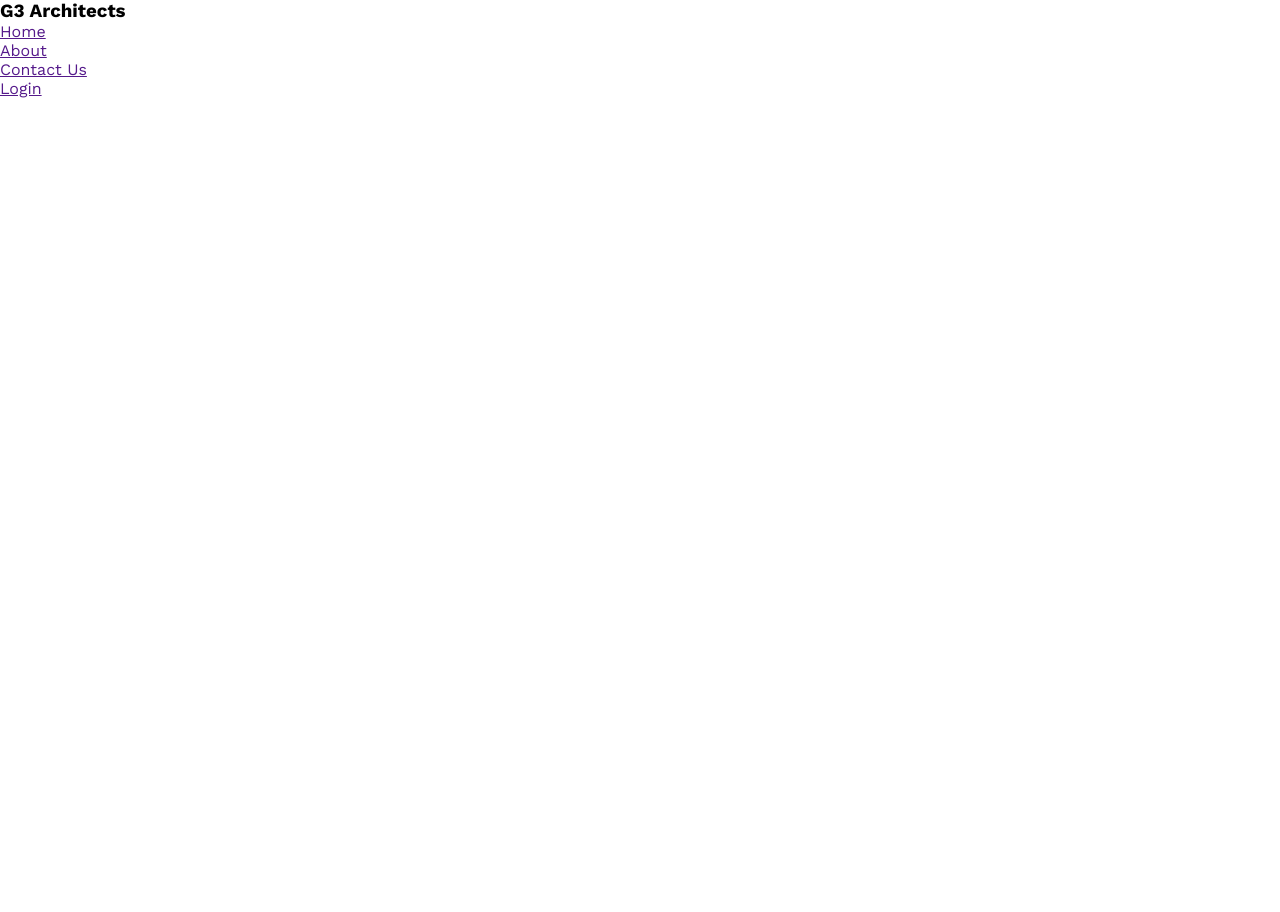
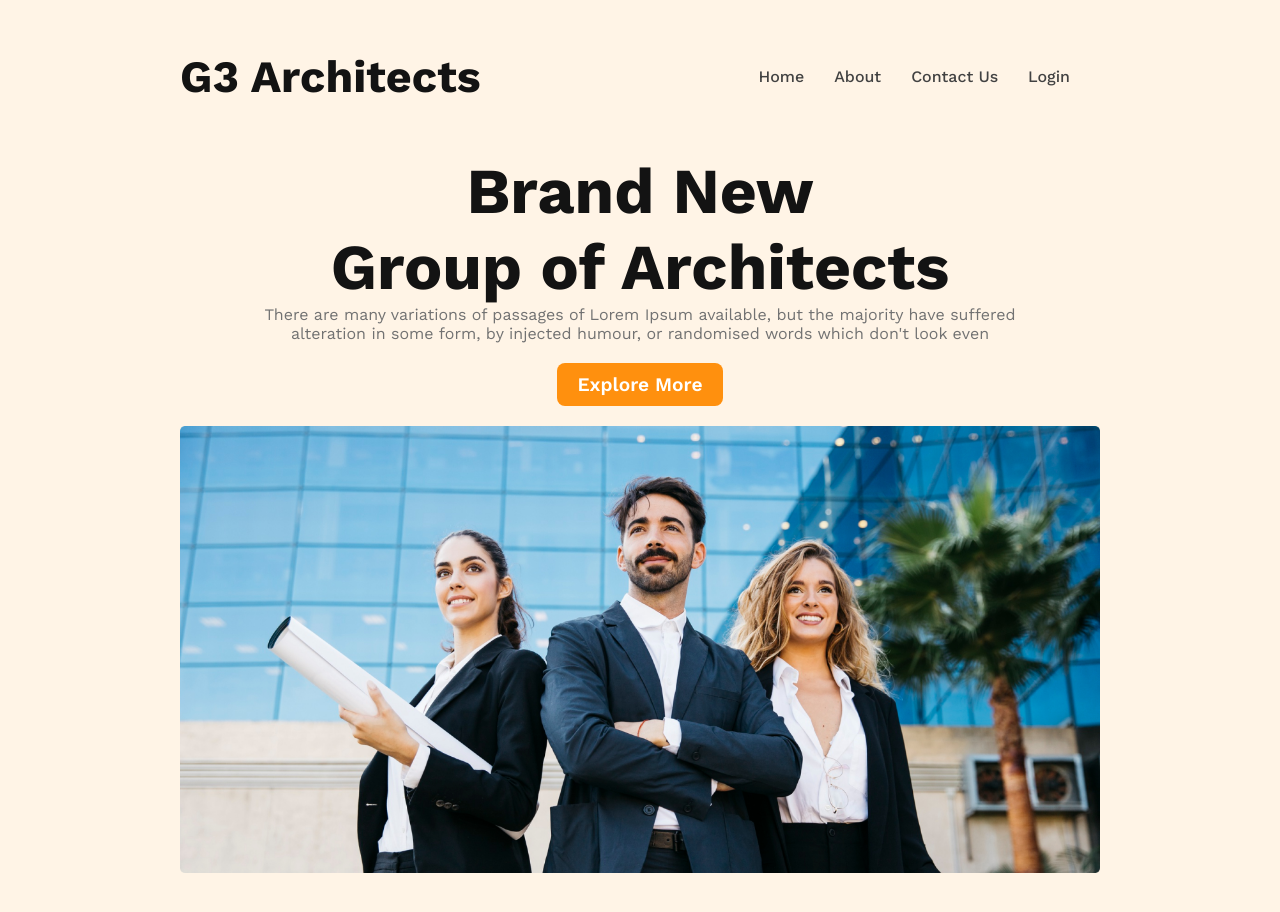
Before and after one commit to Arahman75/g3-architects-website, a plain HTML site: page index.html in a window 1280 px wide. Before the commit the page ends 800 px from the top, so only its background shows below. Drawn offline with nearby package versions, Linux system fonts and the light colour scheme.

Commit message:
added a banner section

```diff
--- a/index.html
+++ b/index.html
@@ -11,7 +11,7 @@
 <body>
     <header>
         <nav>
-            <h3>G3 Architects</h3>
+            <h3 class="nav-title">G3 Architects</h3>
             <ul>
                 <li><a href="">Home</a></li>
                 <li><a href="">About</a></li>
@@ -19,6 +19,20 @@
                 <li><a href="">Login</a></li>
             </ul>
         </nav>
+        <div id="banner-container">
+            <div class="banner">
+                <h1 class="banner-title">Brand New <br>
+                    Group of Architects
+                </h1>
+                <p class="banner-description">There are many variations of passages of Lorem Ipsum available, but the
+                    majority have suffered alteration in some form, by injected humour, or randomised words which don't
+                    look even</p>
+                <button class="btn-primary">Explore More</button>
+            </div>
+            <div class="banner-img">
+                <img src="./images/banner.png" alt="">
+            </div>
+        </div>
     </header>
     <main>
 
--- a/style.css
+++ b/style.css
@@ -1,9 +1,84 @@
 /* work sans font from the google fonts */
 @import url('https://fonts.googleapis.com/css2?family=Open+Sans:wght@400;700;800&family=Work+Sans:wght@400;500;600;700;800&display=swap');
 
+/* shared style */
 * {
     margin: 0;
     padding: 0;
     font-family: 'Open Sans', sans-serif;
     font-family: 'Work Sans', sans-serif;
 }
+
+.btn-primary {
+    color: #FFF;
+    text-align: center;
+    font-size: 1.2rem;
+    font-weight: 600;
+    border-radius: 8px;
+    background: #FF900E;
+    padding: 10px 20px;
+    border: 0;
+    margin: 20px 0;
+}
+
+/* header style */
+header {
+    background-color: rgba(255, 144, 14, 0.10);
+    padding: 50px 180px;
+}
+
+nav {
+    display: flex;
+    justify-content: space-between;
+    align-items: center;
+}
+
+.nav-title {
+    color: #131313;
+    font-size: 2.8rem;
+    font-weight: 700;
+}
+
+nav>ul {
+    display: flex;
+}
+
+nav li {
+    list-style: none;
+    font-size: 1rem;
+    font-weight: 500;
+}
+
+nav a {
+    text-decoration: none;
+    color: #424242;
+    margin-right: 30px;
+}
+
+/* banner style */
+#banner-container {
+    margin-top: 50px;
+}
+
+.banner {
+    max-width: 800px;
+    margin: auto;
+    text-align: center;
+}
+
+.banner-title {
+    color: #131313;
+    font-size: 4rem;
+    font-weight: 700;
+
+}
+
+.banner-description {
+    color: #727272;
+    font-size: 1rem;
+    font-weight: 400;
+}
+
+.banner-img img {
+    width: 100%;
+}
```
